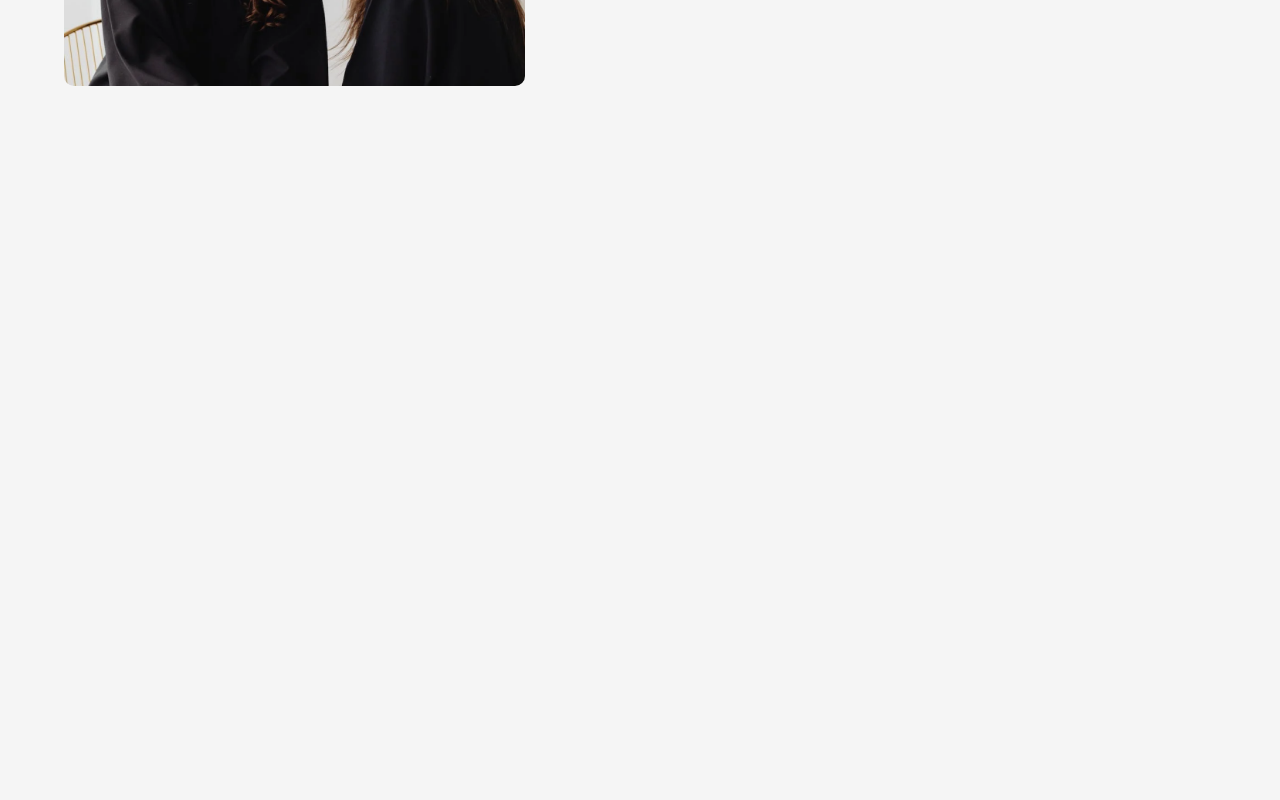
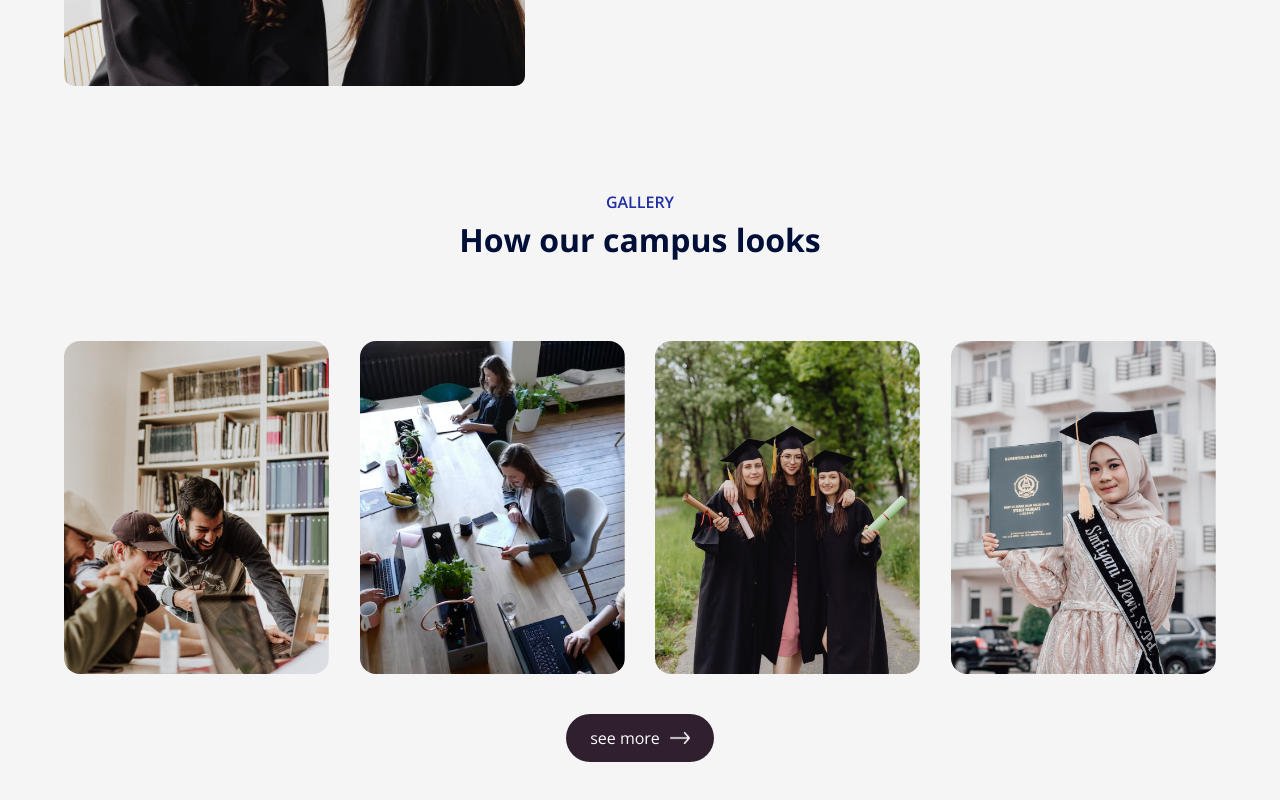
Before and after one commit to prabeenprabu/course-website-1, a React (Vite) app: page / in a window 1280 px wide. Shown: the part 1755-2555 px from the top of the page. Before the commit the page ends 1946 px from the top, so only its background shows below. Built offline with nearby package versions, Linux system fonts and the light colour scheme.

Commit message:
campus section finished

```diff
--- a/src/App.jsx
+++ b/src/App.jsx
@@ -4,6 +4,7 @@
 import Programs from "./Component/Programs/Programs";
 import Title from "./Component/Title/Title";
 import About from "./Component/About/About";
+import Campus from "./Component/Campus/Campus";
 
 const App = () => {
     return (
@@ -13,6 +14,8 @@
             <Title subtitle="our programs" title="What we offer" />
             <Programs />
             <About />
+            <Title subtitle="gallery" title="How our campus looks" />
+            <Campus />
         </div>
     );
 };
--- /dev/null
+++ b/src/Component/Campus/Campus.css
@@ -0,0 +1,17 @@
+.campus {
+    margin: 80px auto;
+    width: 90%;
+    text-align: center;
+}
+
+.gallery {
+    display: flex;
+    align-items: center;
+    justify-content: space-between;
+    margin-bottom: 40px;
+}
+
+.gallery img {
+    width: 23%;
+    border-radius: 1rem;
+}
--- /dev/null
+++ b/src/Component/Campus/Campus.jsx
@@ -0,0 +1,24 @@
+import React from "react";
+import "./Campus.css";
+import gallery_1 from "../../assets/gallery-1.png";
+import gallery_2 from "../../assets/gallery-2.png";
+import gallery_3 from "../../assets/gallery-3.png";
+import gallery_4 from "../../assets/gallery-4.png";
+import white_arrow from "../../assets/white-arrow.png";
+const Campus = () => {
+    return (
+        <div className="campus">
+            <div className="gallery">
+                <img src={gallery_1} alt="gallery_1" />
+                <img src={gallery_2} alt="gallery_2" />
+                <img src={gallery_3} alt="gallery_3" />
+                <img src={gallery_4} alt="gallery_4" />
+            </div>
+            <button className="btn dark-btn" >
+                see more <img src={white_arrow} alt="whte-arrow" />
+            </button>
+        </div>
+    );
+};
+
+export default Campus;
--- a/src/index.css
+++ b/src/index.css
@@ -30,6 +30,11 @@
     justify-content: center;
     align-items: center;
 }
+
+.btn.dark-btn {
+    background-color: #212e;
+    color: #fff;
+}
 .btn img {
     width: 20px;
     margin-left: 10px;
```
